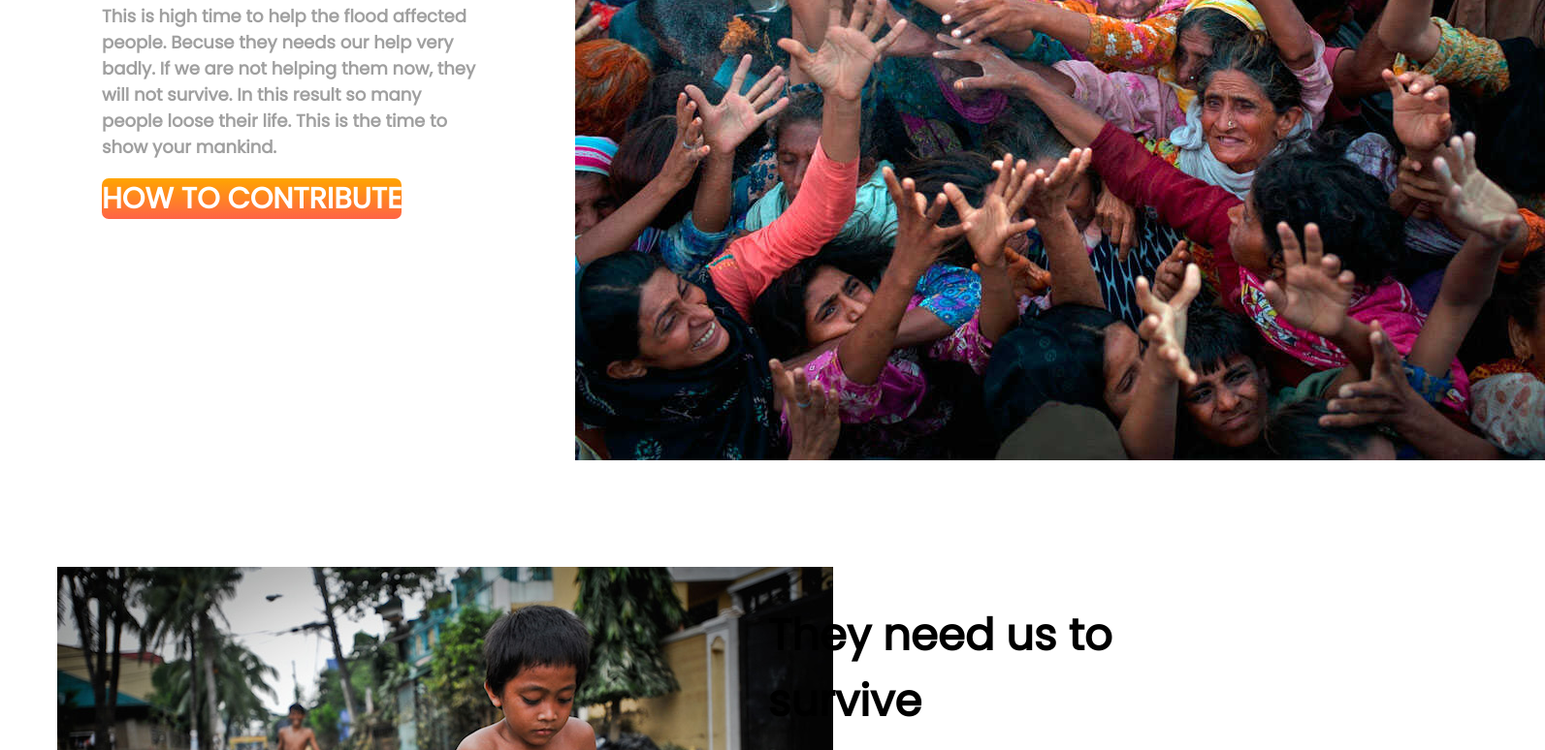
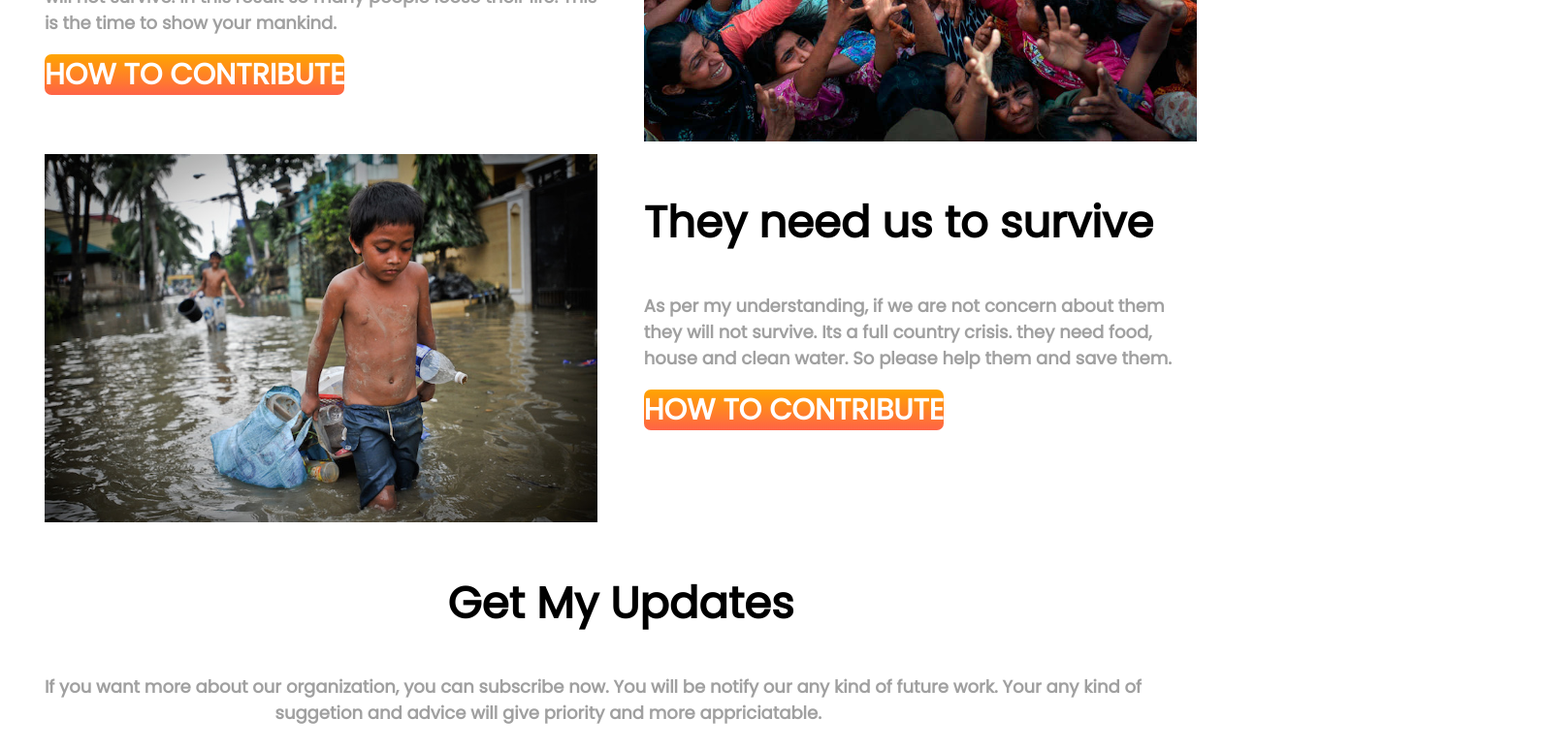
Before and after one commit to PritamDhar224/donation-website, a plain HTML site: page index.html in a window 1280 px wide. Shown: the part 2026-2800 px from the top of the page at 97% size, 1593 px wide, since content can reach past the window. Drawn offline with Linux system fonts and the light colour scheme.

Commit message:
another section done

```diff
--- a/index.html
+++ b/index.html
@@ -43,7 +43,7 @@
         </div>
         <div class="deco-ration">
             <h6>100tk</h6>
-            <h6>200tk</h6>
+            <h6 class="extra-color">200tk</h6>
             <h6>500tk</h6>
             <h6>1000tk</h6>
             <h6>5000tk</h6>
@@ -120,6 +120,14 @@
         </div>
 
     </section>
+    <section class="my-update">
+        <h1 class="mid-center">Get My Updates</h1>
+        <p class="small-size">If you want more about our organization, you can subscribe now. You will be notify our any
+            kind of future
+            work. Your any kind of <span class="text-placing">suggetion and advice will give priority and more
+                appriciatable.</span></p>
+
+    </section>
 
 </body>
 
--- a/style.css
+++ b/style.css
@@ -71,6 +71,18 @@ body {
     color: rgba(0, 0, 0, 0.436);
 }
 
+.extra-color {
+    background-color: rgb(248, 218, 208);
+    width: 70px;
+    height: 70px;
+    color: orangered;
+    padding-left: 2%;
+
+
+
+
+}
+
 .place-adjust {
     padding-left: 41%;
 }
@@ -127,20 +139,29 @@ body {
 
 .live-depend {
     display: flex;
-    padding-left: 4%;
-    padding-right: 4%;
+    padding-left: 3%;
+    padding-right: 3%;
+
+    gap: 4%;
+
 
 }
 
 .half-width {
     width: 50%;
-    padding-left: 4%;
-    padding-right: 4%;
-    padding-top: 4%;
-    padding-bottom: 4%;
+
+}
+
+.half-width img {
+    width: 100%;
 }
 
 .survive {
     display: flex;
+    padding-left: 3%;
+    padding-right: 3%;
+    gap: 4%;
+
+
 
 }
```
